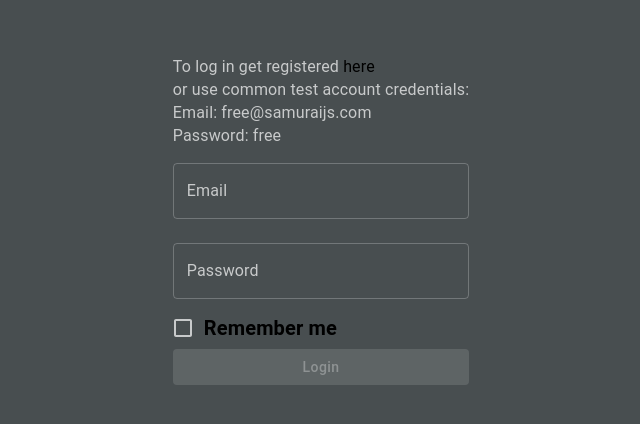
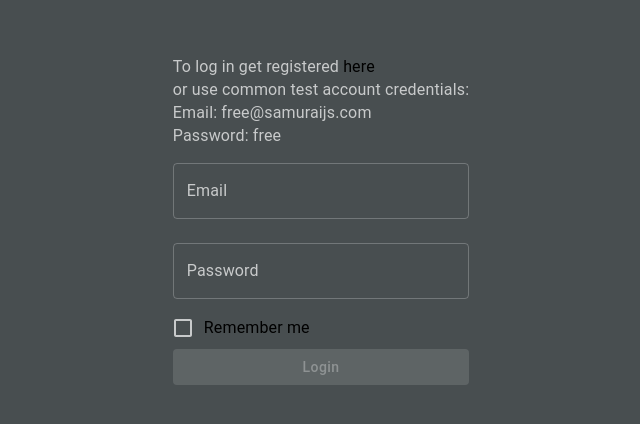
Before and after one commit to Defreezz/toDoList, a React (Create React App) app: page /#/ in a window 1280 px wide. Shown: the part 180-604 px from the top of the page, without its empty margins (319-959 px from the left). Built offline with nearby package versions, Linux system fonts and the light colour scheme; no server answers.

Commit message:
refactor EditableSpan.tsx

```diff
--- a/src/Components/Common/AddItemInput/AddItemInput.tsx
+++ b/src/Components/Common/AddItemInput/AddItemInput.tsx
@@ -1,7 +1,7 @@
 import React, {ChangeEvent, KeyboardEvent, useCallback, useState} from 'react';
 import {IconButton, TextField} from "@mui/material";
-import {AddBox} from "@mui/icons-material";
 import {RequestStatusType} from "../../../redux/reducers/ui-reducer/ui-reducer";
+import {AddBoxOutlined} from "@mui/icons-material";
 
 
 type AddItemInputType = {
@@ -37,7 +37,7 @@ export const AddItemInput = React.memo(function ({addItem, entityStatus,placeHol
     }, [addItemHandler])
 
     return (
-        <div>
+        <div style={{display: "flex",justifyContent: "space-between",alignItems:"center"}}>
             <TextField
                 disabled={entityStatus === "loading"}
                 variant={"outlined"}
@@ -54,7 +54,7 @@ export const AddItemInput = React.memo(function ({addItem, entityStatus,placeHol
                 size={"small"}
                 onClick={addItemHandler}
             >
-                <AddBox/>
+                <AddBoxOutlined/>
             </IconButton>
         </div>
     )
--- a/src/Components/Common/EditableSpan/EditableSpan.tsx
+++ b/src/Components/Common/EditableSpan/EditableSpan.tsx
@@ -1,9 +1,11 @@
 import React, {ChangeEvent, KeyboardEvent, useCallback, useState} from "react";
-import {TextField} from "@mui/material";
+import {TextField, Typography} from "@mui/material";
+import {Variant} from "@mui/material/styles/createTypography";
 
 
 type EditableSpanType = {
     title: string
+    variant: Variant
     renameItem: (title: string) => void
     className?: string
 }
@@ -11,6 +13,7 @@ type EditableSpanType = {
 export const EditableSpan = React.memo(
     function ({
                   title,
+                  variant,
                   className,
                   renameItem,
               }: EditableSpanType) {
@@ -27,13 +30,13 @@ export const EditableSpan = React.memo(
         const onBlurHandler = useCallback(() => {
             setEditMode(!editMode)
             renameItem(input)
-        }, [editMode,input,renameItem])
-        const onKeyPressHandler = useCallback( (e: KeyboardEvent<HTMLInputElement>) => {
+        }, [editMode, input, renameItem])
+        const onKeyPressHandler = useCallback((e: KeyboardEvent<HTMLInputElement>) => {
             if (e.key === "Enter") {
                 setEditMode(!editMode)
                 renameItem(input)
             }
-        },[editMode,input,renameItem])
+        }, [editMode, input, renameItem])
 
         return editMode
             ? <TextField
@@ -43,8 +46,17 @@ export const EditableSpan = React.memo(
                 onBlur={onBlurHandler}
                 onKeyPress={onKeyPressHandler}
                 autoFocus={true}/>
-            : <span className={className} onDoubleClick={onDoubleClickHandler}>
-            {title}
-              </span>
+            : <Typography
+                onDoubleClick={onDoubleClickHandler}
+                width={"100%"}
+                align={"left"}
+                noWrap
+                component={"div"}
+                variant={variant}
+                className={className}
+            >
+                {title}
+            </Typography>
+
 
     })
--- a/src/Components/Main/Main.tsx
+++ b/src/Components/Main/Main.tsx
@@ -92,7 +92,7 @@ export const Main = React.memo( () => {
                     </Grid>)
             }
         )
-    },[todoLists,tasks])
+    },[todoLists,tasks,changeTaskFilter,renameTodolistHandler,removeTodoListHandler])
 
     return (
         <div style={{minHeight: "100vh", backgroundColor: isDarkTheme ? "#484e50" : "rgba(96,151,225,0.37)"}}>
--- a/src/Components/TaskItem/TaskItem.tsx
+++ b/src/Components/TaskItem/TaskItem.tsx
@@ -40,17 +40,18 @@ export const TaskItem = React.memo(({
         }, [task.id, todoListID, removeTask])
 
         return (
-            <ListItem key={task.id}>
-                <div>
+            <ListItem key={task.id} >
+
                     <Checkbox
                         size={"small"}
                         checked={!!task.status}
                         onChange={onChangeStatusHandler}
                     />
                     <EditableSpan
+                        variant={"body2"}
                         renameItem={renameTaskHandler}
                         title={task.title}/>
-                </div>
+
                 <IconButton
                     size={"small"}
                     disabled={entityTaskStatus === "loading"}
--- a/src/index.tsx
+++ b/src/index.tsx
@@ -4,7 +4,7 @@ import './index.css';
 import * as serviceWorker from './serviceWorker';
 import {Provider} from "react-redux";
 import {store} from "./redux/store/store";
-import {BrowserRouter, HashRouter, Navigate, Route, Routes} from 'react-router-dom';
+import {HashRouter, Navigate, Route, Routes} from 'react-router-dom';
 import {Login} from "./Components/Login/Login";
 import {PageNotFound} from "./Components/Utils/PageNotFound/PageNotFound";
 import App from "./App";
--- a/src/redux/reducers/task-reducer/tasks-reducer.ts
+++ b/src/redux/reducers/task-reducer/tasks-reducer.ts
@@ -57,9 +57,12 @@ export function tasksReducer(tasks: TaskStateType = {}, action: TaskReducerActio
         case "CHANGE-TASK-ENTITY-STATUS":
             return {
                 ...tasks,
-        [action.payload.todolistID]:tasks[action.payload.todolistID].map(
-            task => task.id === action.payload.taskID? {...task,entityTaskStatus:action.payload.entityStatus}: task
-        )
+                [action.payload.todolistID]: tasks[action.payload.todolistID].map(
+                    task => task.id === action.payload.taskID ? {
+                        ...task,
+                        entityTaskStatus: action.payload.entityStatus
+                    } : task
+                )
             }
         default:
             return tasks
@@ -82,17 +85,16 @@ export const addTask = (todolistID: string, title: string): ThunkType => async d
             dispatch(addTaskAC(todolistID, response.data.item, title))
             dispatch(setOperationStatus("succeeded"))
         } else {
-            handleServerAppError<{ item: TaskType }>(dispatch,response)
+            handleServerAppError<{ item: TaskType }>(dispatch, response)
         }
-    }
-    catch (e:any){
-        handleServerNetworkError(dispatch,e.message)
+    } catch (e: any) {
+        handleServerNetworkError(dispatch, e.message)
     }
 
 }
 export const removeTask = (todolistID: string, taskID: string): ThunkType => async dispatch => {
     dispatch(setOperationStatus("loading"))
-    dispatch(changeTaskEntityStatusAC(todolistID,taskID,"loading"))
+    dispatch(changeTaskEntityStatusAC(todolistID, taskID, "loading"))
     const response = await taskAPI.removeTask(todolistID, taskID)
     if (response.data.resultCode === resultCodes.success) {
         //dispatch(getTasks(todolistID))
@@ -104,11 +106,16 @@ export const updateTask = (todolistID: string, taskID: string, change: Partial<T
     async (dispatch, getState) => {
         dispatch(setOperationStatus("loading"))
         const currentTask = getState().tasks[todolistID].find(t => t.id === taskID) as TaskType
-
-        const response = await taskAPI.updateTask(todolistID, taskID, {...currentTask, ...change})
-        if (response.data.resultCode === resultCodes.success) {
-            //dispatch(getTasks(todolistID))
-            dispatch(updateTaskAC({...currentTask, ...change}))
-            dispatch(setOperationStatus("succeeded"))
+        try {
+            const response = await taskAPI.updateTask(todolistID, taskID, {...currentTask, ...change})
+            if (response.data.resultCode === resultCodes.success) {
+                dispatch(updateTaskAC({...currentTask, ...change}))
+                dispatch(setOperationStatus("succeeded"))
+            } else {
+                handleServerAppError<{ items: TaskType }>(dispatch, response.data)
+            }
+        }
+        catch (e:any){
+            handleServerNetworkError(dispatch,e.message)
         }
     }
--- a/src/themes/themes.ts
+++ b/src/themes/themes.ts
@@ -28,24 +28,20 @@ export const lightTheme = createTheme({
                     position: "relative",
                     minHeight: "500px",
                     padding: "18px",
-                    width:"350px",
+                    width: "300px",
+                },
+                elevation1:{
+                    margin:"0 0 5px 0",
+                    backgroundColor:"#c2d7f3"
                 }
-            }
+            },
         },
         MuiListItem: {
             defaultProps: {
                 sx: {
                     justifyContent: "space-between",
                 }
-            }
-        },
-        MuiTypography: {
-            defaultProps: {
-                display: "flex",
-                justifyContent: "space-between",
-                fontWeight: "bold",
-                variant: "h6",
-            }
+            },
         },
         MuiButton: {
             defaultProps: {
@@ -89,7 +85,14 @@ export const darkTheme = createTheme({
                     position: "relative",
                     minHeight: "500px",
                     padding: "18px",
-                    width:"350px",
+                    width: "300px",
+                }
+            }
+        },
+        MuiList: {
+            styleOverrides: {
+                root: {
+                    margin: "0 0 40px 0"
                 }
             }
         },
@@ -98,14 +101,6 @@ export const darkTheme = createTheme({
                 sx: {
                     justifyContent: "space-between",
                 }
-            }
-        },
-        MuiTypography: {
-            defaultProps: {
-                display: "flex",
-                justifyContent: "space-between",
-                fontWeight: "bold",
-                variant: "h6",
             }
         },
         MuiButton: {
```
Also changed, not shown: src/Components/Todolist/Todolist.tsx (+15 -15 lines).
